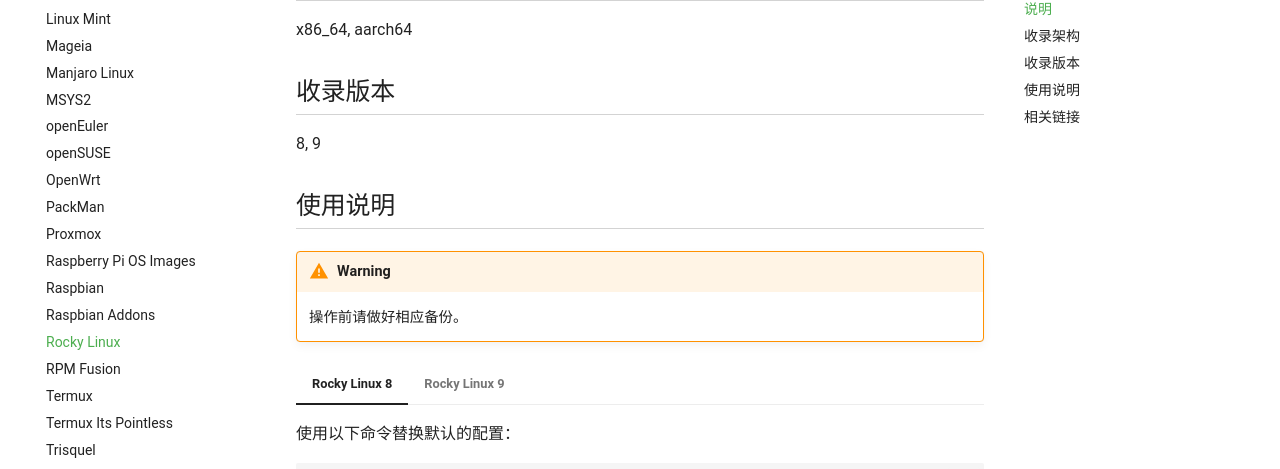
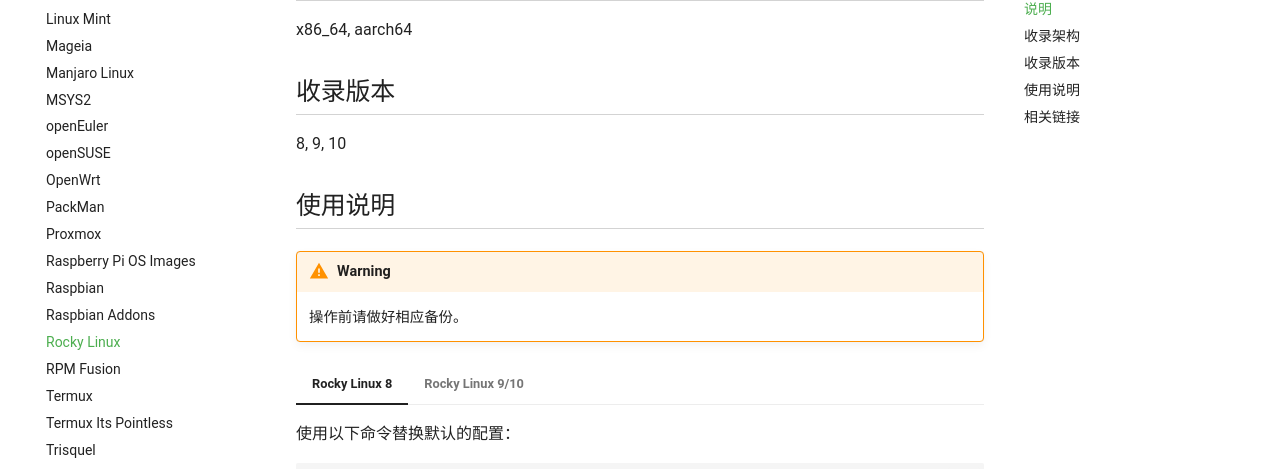
Before and after one commit to ustclug/mirrorhelp, an MkDocs documentation site: the page built from docs/rocky.md, in a window 1280 px wide and 900 px high, scrolled down 321 px. Shown: the part 126-595 px from the top of the window. Built offline with MkDocs 1.6.1 and Material for MkDocs 9.7.7, drawn with Linux system fonts in a browser that asks for light colours; comment, search, counter and statistics services are not loaded.

Commit message:
Update Rocky Linux version information in docs (#303)
Add Rocky Linux 10

````diff
--- a/docs/rocky.md
+++ b/docs/rocky.md
@@ -14,7 +14,7 @@
 
 ## 收录版本
 
-8, 9
+8, 9, 10
 
 ## 使用说明
 
@@ -36,7 +36,7 @@
         /etc/yum.repos.d/Rocky-PowerTools.repo
     ```
 
-=== "Rocky Linux 9"
+=== "Rocky Linux 9/10"
 
     使用以下命令替换默认的配置：
 
````
